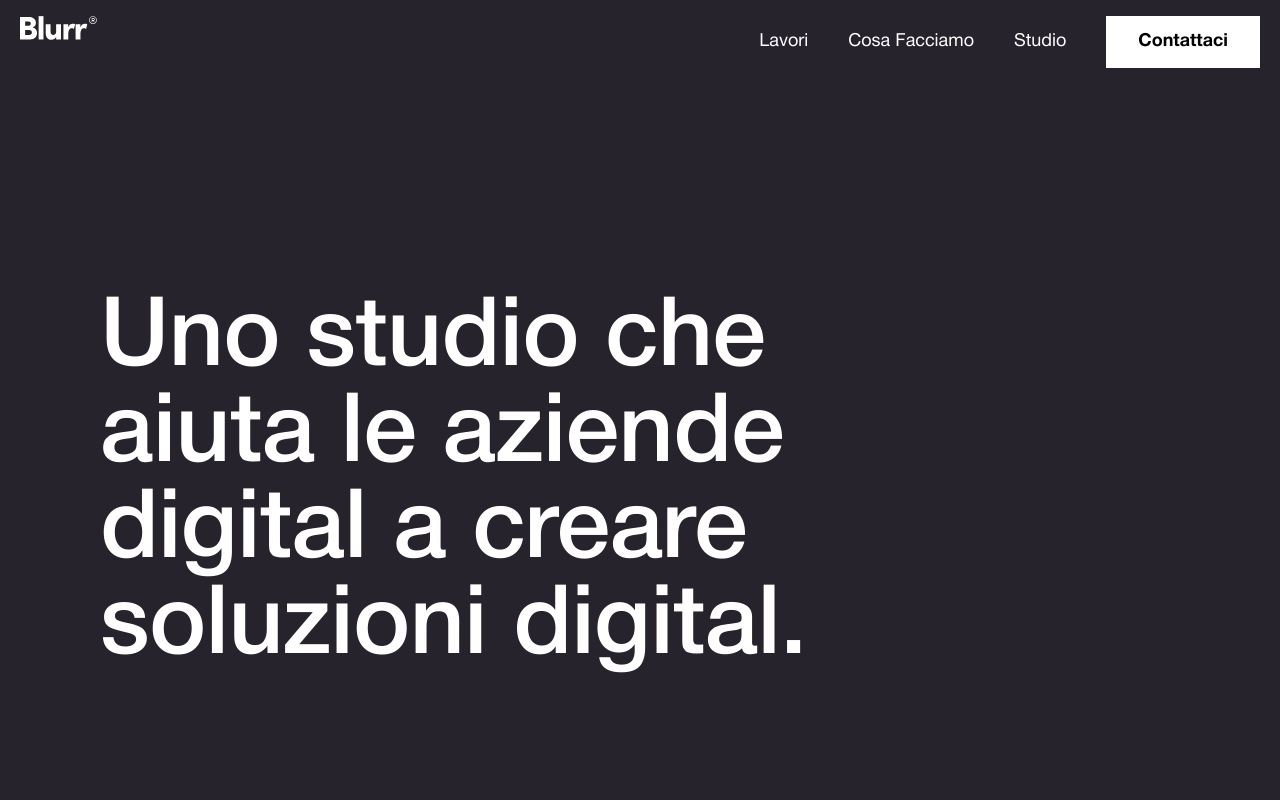
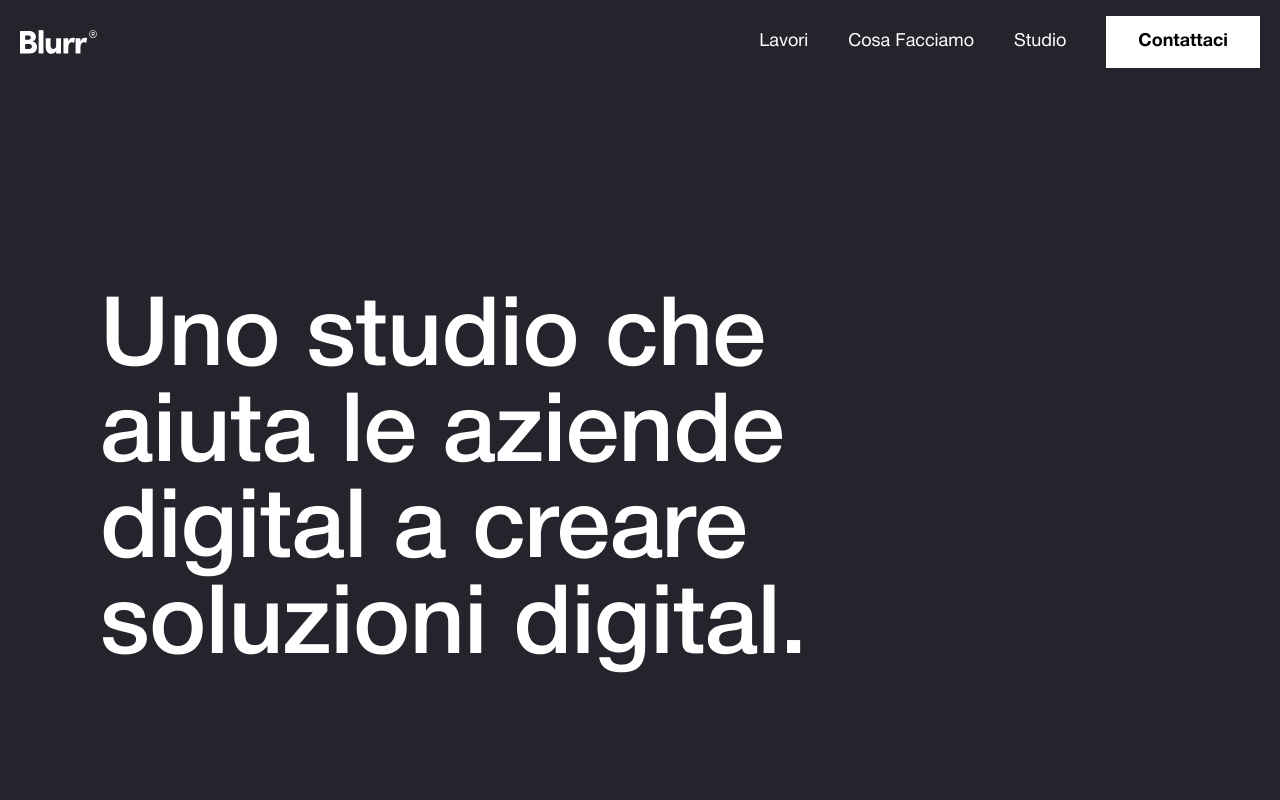
Before and after one commit to best3217/blurr, a website: page index.html in a window 1280 px wide. Shown: the top 800 px of the page. Drawn offline with nearby package versions, Linux system fonts and the light colour scheme.

Commit message:
update logo brand align

```diff
--- a/index.html
+++ b/index.html
@@ -14,7 +14,7 @@
   <body class="bg-dark">
     <div class="container">
       <header class="py-4 flex justify-between">
-        <div class="logo-brand">
+        <div class="logo-brand flex items-center">
           <img src="./assets/img/Logo.svg">
         </div>
         <div class="nav flex items-center">
```
